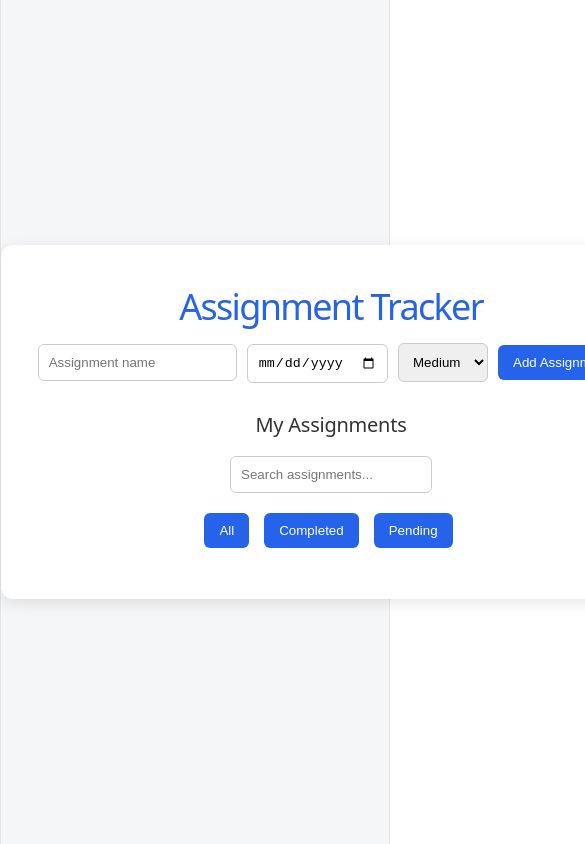
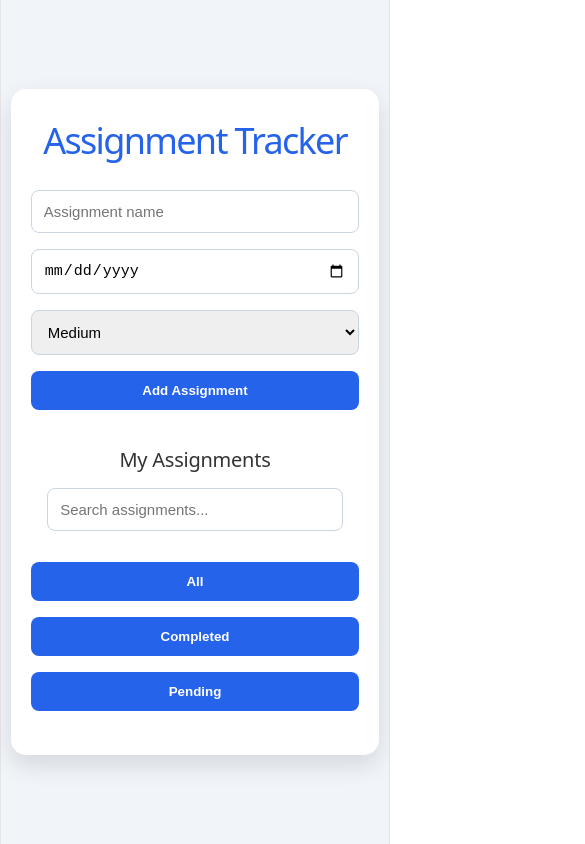
Before and after one commit to yash110905/react-assignment-tracker, a React (Vite) app in the folder react-assignment-tracker/: page / in a window 390 px wide. Shown: the top 844 px of the page, 585 px wide, since content can reach past the window. Built offline with nearby package versions, Linux system fonts and the light colour scheme.

Commit message:
Improved UI styling and responsive design

```diff
--- a/react-assignment-tracker/src/App.css
+++ b/react-assignment-tracker/src/App.css
@@ -1,9 +1,17 @@
+/* Global */
+* {
+  box-sizing: border-box;
+}
+
 body {
-  font-family: Arial, sans-serif;
-  background-color: #f4f6f8;
+  font-family: "Segoe UI", Arial, sans-serif;
+  background: #f1f5f9;
   margin: 0;
   padding: 0;
 }
+
+
+/* Center App */
 #root {
   width: 100%;
   min-height: 100vh;
@@ -11,68 +19,80 @@ body {
   justify-content: center;
 }
 
+
+/* Main Container */
 .container {
-  width: 600px;
+  width: 650px;
+  max-width: 95%;
   margin: 40px auto;
   background: white;
-  padding: 30px;
-  border-radius: 12px;
-  box-shadow: 0 4px 15px rgba(0,0,0,0.1);
+  padding: 35px;
+  border-radius: 15px;
+  box-shadow: 0 10px 25px rgba(0,0,0,0.12);
 }
 
 
+/* Title */
 h1 {
   text-align: center;
   color: #2563eb;
+  margin-bottom: 30px;
 }
 
 
 h2 {
   color: #333;
-  margin-top: 25px;
-  margin-bottom: 15px;
+  margin-top: 30px;
 }
 
 
+/* Inputs */
 input,
 select {
-  padding: 10px;
+  padding: 12px;
   margin: 5px;
-  border: 1px solid #ccc;
-  border-radius: 6px;
+  border: 1px solid #cbd5e1;
+  border-radius: 8px;
+  font-size: 15px;
 }
 
 
+input:focus,
+select:focus {
+  outline: none;
+  border-color: #2563eb;
+}
+
+
+/* Buttons */
 button {
-  padding: 10px 15px;
+  padding: 12px 18px;
   margin: 5px;
   border: none;
-  border-radius: 6px;
+  border-radius: 8px;
   cursor: pointer;
-  background-color: #2563eb;
+  background: #2563eb;
   color: white;
+  font-weight: bold;
+  transition: 0.3s;
 }
 
 
 button:hover {
-  opacity: 0.8;
+  background: #1d4ed8;
+  transform: translateY(-2px);
 }
 
 
-/* Search box */
+/* Search */
 .search-box {
-  width: 30%;
+  width: 90%;
 }
 
 
 /* Filter buttons */
 .filter-buttons {
-  margin: 10px 0;
-}
-
-
-.filter-buttons button {
-  margin-right: 10px;
+  margin: 15px 0;
 }
 
 
@@ -84,41 +104,97 @@ ul {
 
 
 li {
-  background: #f9fafb;
-  margin: 10px 0;
-  padding: 15px;
-  border-radius: 8px;
+  background: #f8fafc;
+  margin: 15px 0;
+  padding: 18px;
+  border-radius: 12px;
+
   display: flex;
   align-items: center;
-  gap: 10px;
-  color: #333;
+  gap: 15px;
+
+  border-left: 6px solid #2563eb;
+
+  box-shadow: 0 4px 10px rgba(0,0,0,0.08);
 }
 
 
+/* Assignment text */
 .assignment-info {
   flex: 1;
+  color: #334155;
 }
 
 
+.assignment-info b {
+  font-size: 18px;
+}
+
+
+/* Completed */
+.completed {
+  text-decoration: line-through;
+  opacity: 0.5;
+}
+
+
+/* Priority colors */
+
 .priority-high {
-  color: red;
+  color: #dc2626;
   font-weight: bold;
 }
 
 
 .priority-medium {
-  color: orange;
+  color: #ea580c;
   font-weight: bold;
 }
 
 
 .priority-low {
-  color: green;
+  color: #16a34a;
   font-weight: bold;
 }
 
 
-.completed {
-  text-decoration: line-through;
-  opacity: 0.6;
+/* Delete button */
+li button {
+  background: #dc2626;
 }
+
+
+li button:hover {
+  background: #b91c1c;
+}
+
+
+
+/* Mobile Responsive */
+@media (max-width: 600px) {
+
+  .container {
+    width: 95%;
+    padding: 20px;
+  }
+
+
+  input,
+  select,
+  button {
+    width: 100%;
+    margin: 8px 0;
+  }
+
+
+  li {
+    flex-direction: column;
+    align-items: flex-start;
+  }
+
+
+  li button {
+    width: 100%;
+  }
+
+}
```
